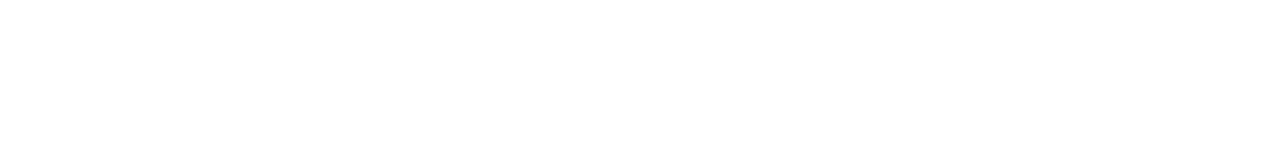
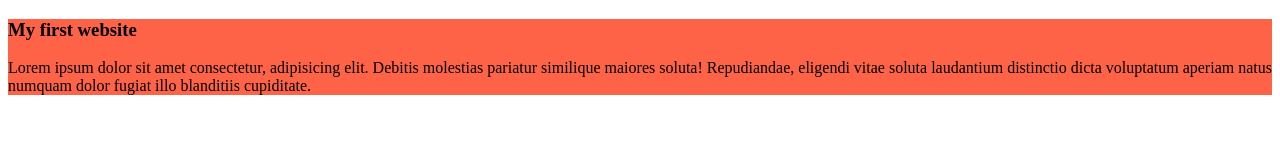
Before and after one commit to Imrulkayesananto/MYFirstReport, a plain HTML site: page index.html in a window 1280 px wide. Drawn offline with Linux system fonts and the light colour scheme.

Commit message:
added the first blog

```diff
--- a/index.html
+++ b/index.html
@@ -4,8 +4,13 @@
     <meta charset="UTF-8">
     <meta name="viewport" content="width=device-width, initial-scale=1.0">
     <title>My first Ever github repo</title>
+    <link rel="stylesheet" href="styles/blog.css">
 </head>
 <body>
+    <div>
+        <h3>My first website</h3>
+        <p>Lorem ipsum dolor sit amet consectetur, adipisicing elit. Debitis molestias pariatur similique maiores soluta! Repudiandae, eligendi vitae soluta laudantium distinctio dicta voluptatum aperiam natus numquam dolor fugiat illo blanditiis cupiditate.</p>
+    </div>
 
 </body>
 </html>
--- /dev/null
+++ b/styles/blog.css
@@ -0,0 +1,3 @@
+div{
+    background-color: tomato;
+}
```
